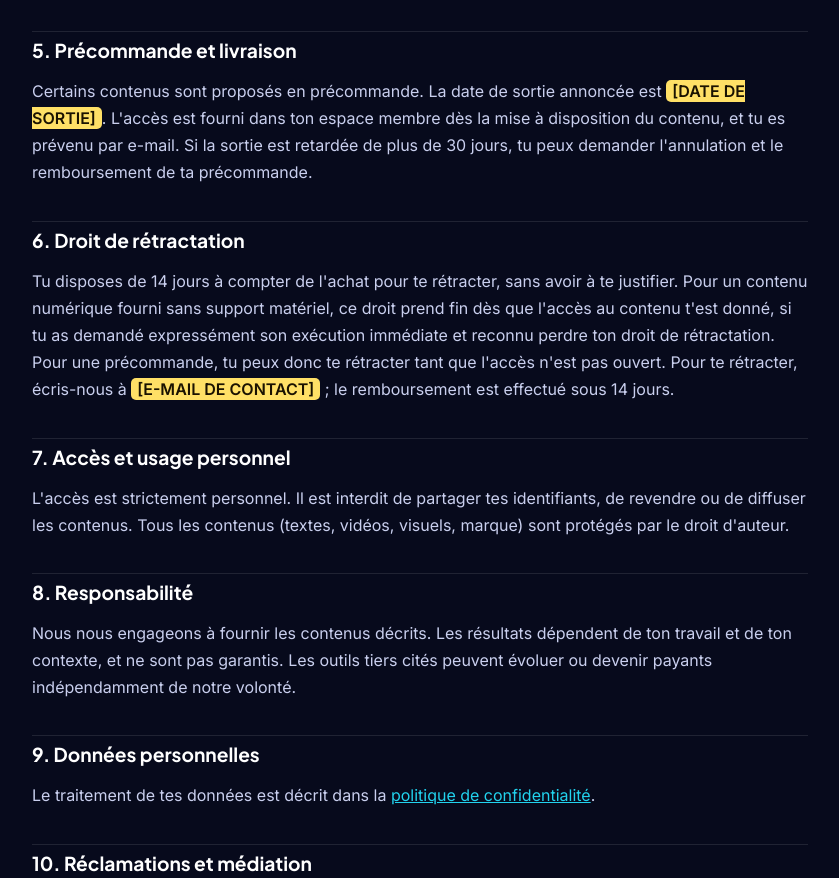
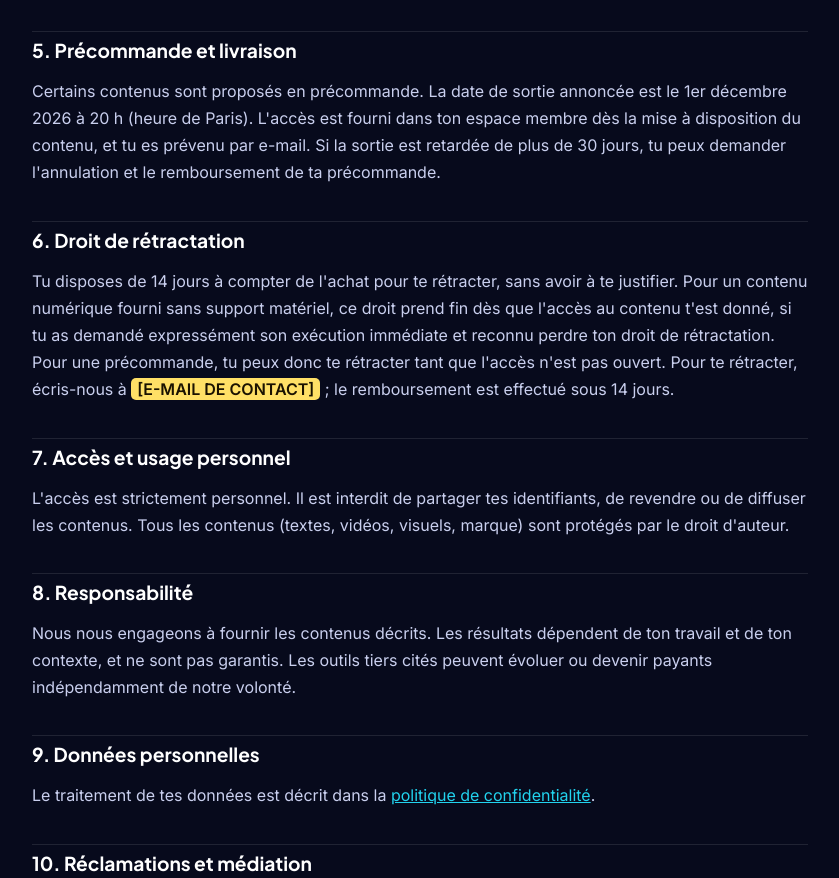
Before and after one commit to alexia-academy/alexia-academy.github.io, a plain HTML site: page cgv.html in a window 1280 px wide. Shown: the part 1018-1896 px from the top of the page, without its empty margins (220-1059 px from the left). Drawn offline with Linux system fonts and the light colour scheme.

Commit message:
Sortie le 1er decembre 2026 a 20h : compteur + CGV

```diff
--- a/cgv.html
+++ b/cgv.html
@@ -17,7 +17,7 @@ nav.l{margin-top:44px;display:flex;gap:18px;flex-wrap:wrap;font-size:.9rem}nav.l
 <h2>2. Produits</h2><p>Le site propose des contenus numériques d'apprentissage : des compétences (parcours en ligne), des guides, un pack regroupant l'ensemble et un abonnement mensuel au Cercle VIP. Chaque produit est décrit sur sa fiche avec son contenu et son prix. Les contenus sont pédagogiques : ils ne constituent ni un conseil financier, ni une promesse de résultat ou de revenu.</p>
 <h2>3. Prix</h2><p>Les prix sont indiqués en euros, toutes taxes comprises lorsque la TVA est applicable. Le prix applicable est celui affiché au moment de la commande. Les prix barrés indiquent la valeur de référence du produit avant l'offre de lancement.</p>
 <h2>4. Commande et paiement</h2><p>La commande est validée après paiement. Le paiement s'effectue en une seule fois par carte bancaire (ou autre moyen proposé) via notre prestataire sécurisé Stripe. Nous n'avons jamais accès à tes données de carte. Le Cercle VIP est un abonnement mensuel renouvelé automatiquement jusqu'à ta résiliation, que tu peux faire à tout moment depuis ton espace ou en nous écrivant ; la résiliation prend effet à la fin de la période déjà payée.</p>
-<h2>5. Précommande et livraison</h2><p>Certains contenus sont proposés en précommande. La date de sortie annoncée est <mark>[DATE DE SORTIE]</mark>. L'accès est fourni dans ton espace membre dès la mise à disposition du contenu, et tu es prévenu par e-mail. Si la sortie est retardée de plus de 30 jours, tu peux demander l'annulation et le remboursement de ta précommande.</p>
+<h2>5. Précommande et livraison</h2><p>Certains contenus sont proposés en précommande. La date de sortie annoncée est le 1er décembre 2026 à 20 h (heure de Paris). L'accès est fourni dans ton espace membre dès la mise à disposition du contenu, et tu es prévenu par e-mail. Si la sortie est retardée de plus de 30 jours, tu peux demander l'annulation et le remboursement de ta précommande.</p>
 <h2>6. Droit de rétractation</h2><p>Tu disposes de 14 jours à compter de l'achat pour te rétracter, sans avoir à te justifier. Pour un contenu numérique fourni sans support matériel, ce droit prend fin dès que l'accès au contenu t'est donné, si tu as demandé expressément son exécution immédiate et reconnu perdre ton droit de rétractation. Pour une précommande, tu peux donc te rétracter tant que l'accès n'est pas ouvert. Pour te rétracter, écris-nous à <mark>[E-MAIL DE CONTACT]</mark> ; le remboursement est effectué sous 14 jours.</p>
 <h2>7. Accès et usage personnel</h2><p>L'accès est strictement personnel. Il est interdit de partager tes identifiants, de revendre ou de diffuser les contenus. Tous les contenus (textes, vidéos, visuels, marque) sont protégés par le droit d'auteur.</p>
 <h2>8. Responsabilité</h2><p>Nous nous engageons à fournir les contenus décrits. Les résultats dépendent de ton travail et de ton contexte, et ne sont pas garantis. Les outils tiers cités peuvent évoluer ou devenir payants indépendamment de notre volonté.</p>
```
Also changed, not shown: index.html (+1 -1 lines).
